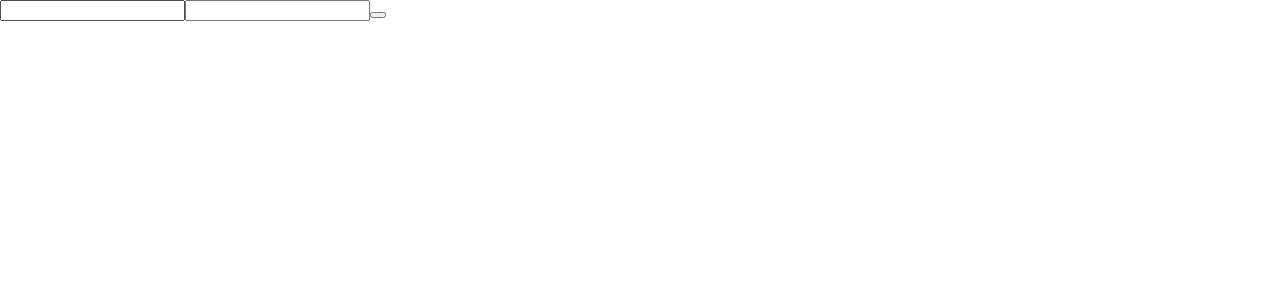
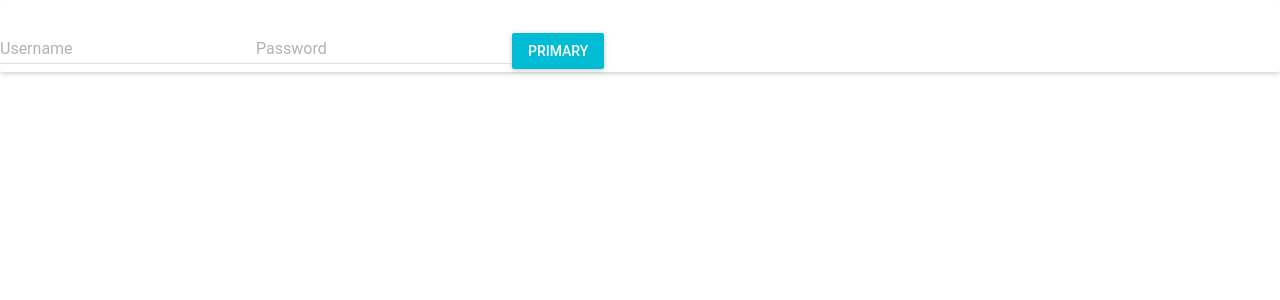
Before and after one commit to KualiCo/cor-kuali-days, a React (Create React App) app: page /login in a window 1280 px wide. Shown: the top 300 px of the page. Built offline with nearby package versions, Linux system fonts and the light colour scheme.

Commit message:
using mui, but still ugly

```diff
--- a/src/App.js
+++ b/src/App.js
@@ -1,5 +1,6 @@
 import React, { Component } from 'react'
 import { Router, Route, browserHistory } from 'react-router'
+import MuiThemeProvider from 'material-ui/styles/MuiThemeProvider'
 import Login from './login'
 import Main from './main'
 
@@ -10,11 +11,13 @@ const test = () => (
 class App extends Component {
   render() {
     return (
-      <Router history={browserHistory}>
-        <Route path='/' component={Main} />
-        <Route path='/test' component={test} />
-        <Route path='/login' component={Login} />
-      </Router>
+      <MuiThemeProvider>
+        <Router history={browserHistory}>
+          <Route path='/' component={Main} />
+          <Route path='/test' component={test} />
+          <Route path='/login' component={Login} />
+        </Router>
+      </MuiThemeProvider>
     )
   }
 }
--- a/src/login.js
+++ b/src/login.js
@@ -1,4 +1,7 @@
 import React, { Component } from 'react'
+import Paper from 'material-ui/Paper'
+import RaisedButton from 'material-ui/RaisedButton'
+import TextField from 'material-ui/TextField'
 import axios from 'axios'
 import styles from './index.css'
 
@@ -32,16 +35,20 @@ class Login extends Component {
 
   render() {
     return (
-      <div className={styles.paper}>
-        <input
+      <Paper className={styles.paper}>
+        <TextField
+          floatingLabelText="Username"
+          hintText="Username"
           onChange={this.updateUsername}
         />
-        <input
+        <TextField
+          hintText="Password"
+          floatingLabelText="Password"
           type="password"
           onChange={this.updatePassword}
         />
-        <button onClick={this.submit} />
-      </div>
+        <RaisedButton label="Primary" primary={true} onClick={this.submit} />
+      </Paper>
     )
   }
 }
--- a/src/main.js
+++ b/src/main.js
@@ -14,16 +14,18 @@ class Main extends Component {
       this.setState({
         user: res.data
       })
+    }).catch(() => {
+      window.location = '/login'
     })
   }
 
   render() {
     return (
-      <div className={styles.paper}>
+      <Paper className={styles.paper}>
         {(this.state.user &&
         <span>Hey, {this.state.user.displayName}</span>
         )}
-      </div>
+      </Paper>
     )
   }
 }
```
